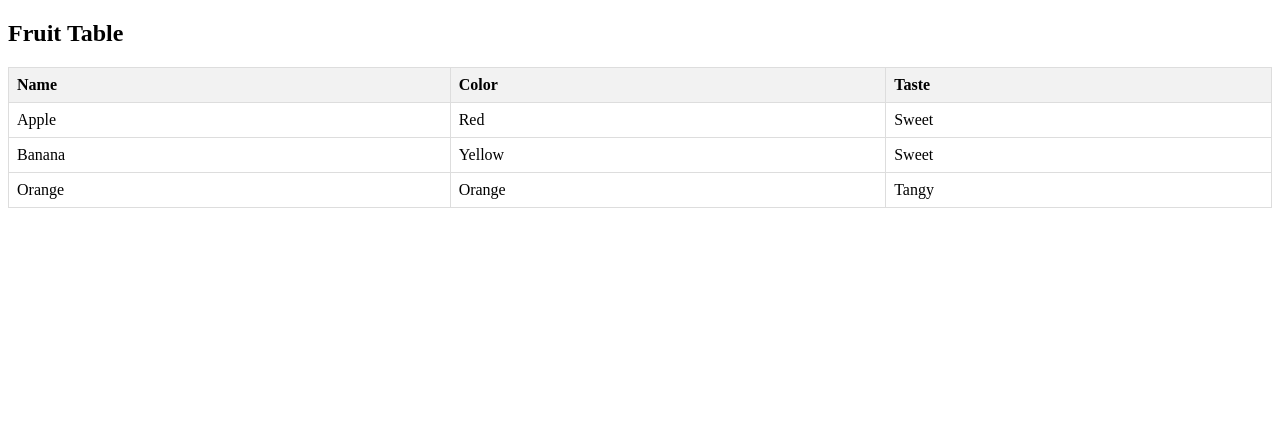
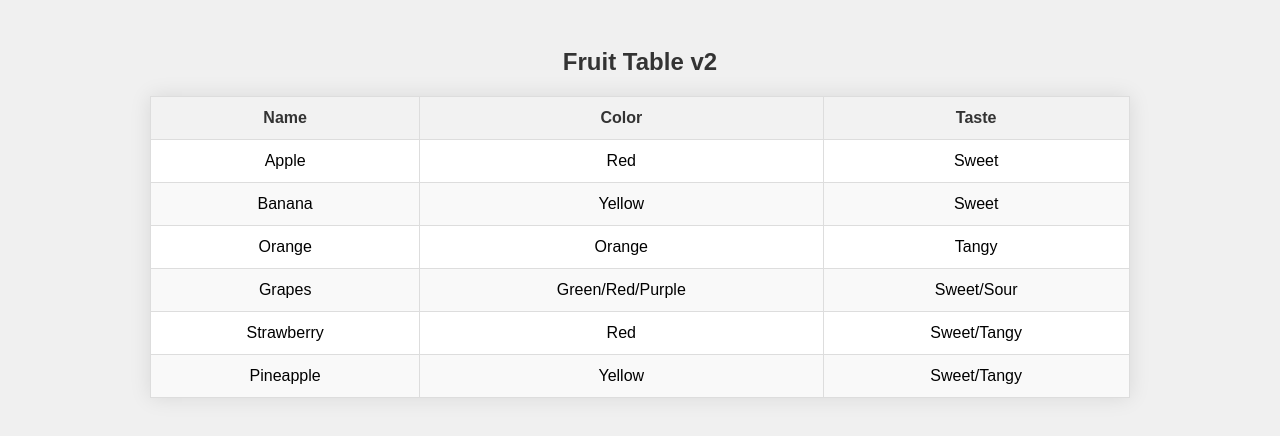
Before and after one commit to adarsh2920/myRepo, a plain HTML site: page index.html in a window 1280 px wide. Drawn offline with Linux system fonts and the light colour scheme.

Commit message:
version 2 of fruitTable

```diff
--- a/index.html
+++ b/index.html
@@ -3,24 +3,40 @@
 <head>
     <meta charset="UTF-8">
     <meta name="viewport" content="width=device-width, initial-scale=1.0">
-    <title>Fruit Table</title>
+    <title>Fruit Table v2</title>
     <style>
+        body {
+            font-family: Arial, sans-serif;
+            background-color: #f0f0f0;
+            padding: 20px;
+        }
+        h2 {
+            text-align: center;
+            color: #333;
+        }
         table {
-            width: 100%;
+            width: 80%;
+            margin: 20px auto;
             border-collapse: collapse;
+            background-color: #fff;
+            box-shadow: 0 0 20px rgba(0, 0, 0, 0.1);
         }
         th, td {
             border: 1px solid #ddd;
-            padding: 8px;
-            text-align: left;
+            padding: 12px;
+            text-align: center;
         }
         th {
             background-color: #f2f2f2;
+            color: #333;
+        }
+        tr:nth-child(even) {
+            background-color: #f9f9f9;
         }
     </style>
 </head>
 <body>
-    <h2>Fruit Table</h2>
+    <h2>Fruit Table v2</h2>
     <table>
         <thead>
             <tr>
@@ -45,7 +61,21 @@
                 <td>Orange</td>
                 <td>Tangy</td>
             </tr>
-            <!-- Add more rows as needed -->
+            <tr>
+                <td>Grapes</td>
+                <td>Green/Red/Purple</td>
+                <td>Sweet/Sour</td>
+            </tr>
+            <tr>
+                <td>Strawberry</td>
+                <td>Red</td>
+                <td>Sweet/Tangy</td>
+            </tr>
+            <tr>
+                <td>Pineapple</td>
+                <td>Yellow</td>
+                <td>Sweet/Tangy</td>
+            </tr>
         </tbody>
     </table>
 </body>
```
